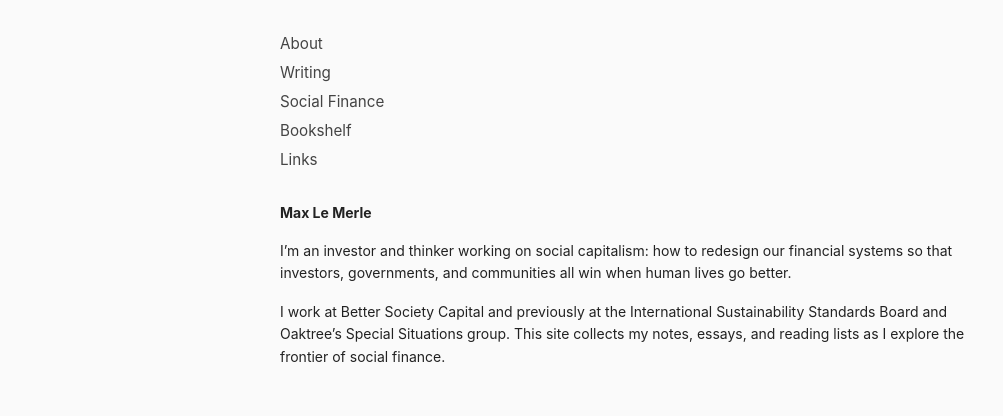
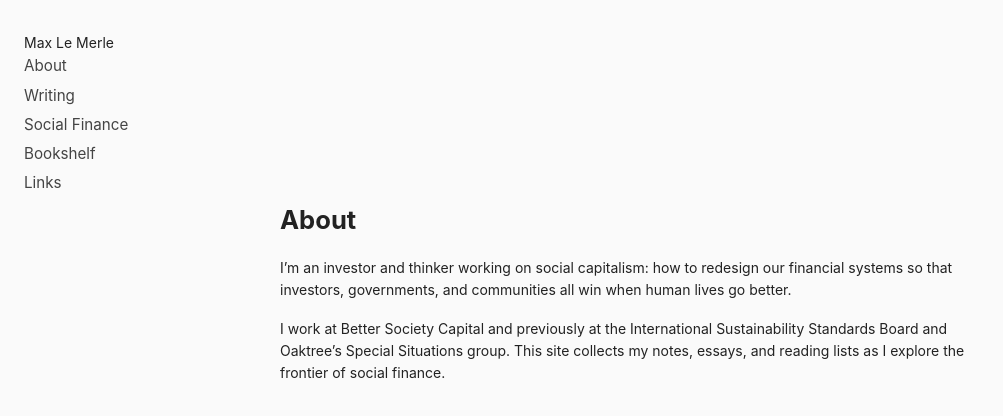
Before and after one commit to mlemerle/maxlemerle.com, a plain HTML site: page index.html in a window 1280 px wide. Shown: the whole page, without its empty margins (0-1003 px from the left). Drawn offline with Linux system fonts and the light colour scheme.

Commit message:
Update index.html

```diff
--- a/index.html
+++ b/index.html
@@ -7,7 +7,9 @@
   <link rel="stylesheet" href="styles.css">
 </head>
 <body>
-  <header>
+  <div class="page">
+    <aside class="sidebar">
+      <div class="name">Max Le Merle</div>
       <nav>
         <a href="index.html">About</a>
         <a href="writing.html">Writing</a>
@@ -15,14 +17,10 @@
         <a href="bookshelf.html">Bookshelf</a>
         <a href="links.html">Links</a>
       </nav>
-  </header>
+    </aside>
 
-  <main>
-    <p></p>
-
-    <div><b>Max Le Merle</b></div>
-    <p>
-    </p>
+    <main class="content">
+      <h1>About</h1>
       <p>
         I’m an investor and thinker working on social capitalism: how to redesign
         our financial systems so that investors, governments, and communities all
@@ -35,6 +33,8 @@
         This site collects my notes, essays, and reading lists as I explore the
         frontier of social finance.
       </p>
+      </p>
     </main>
+  </div>
 </body>
 </html>
```
Lines whose indentation alone changed are shown as unchanged.
